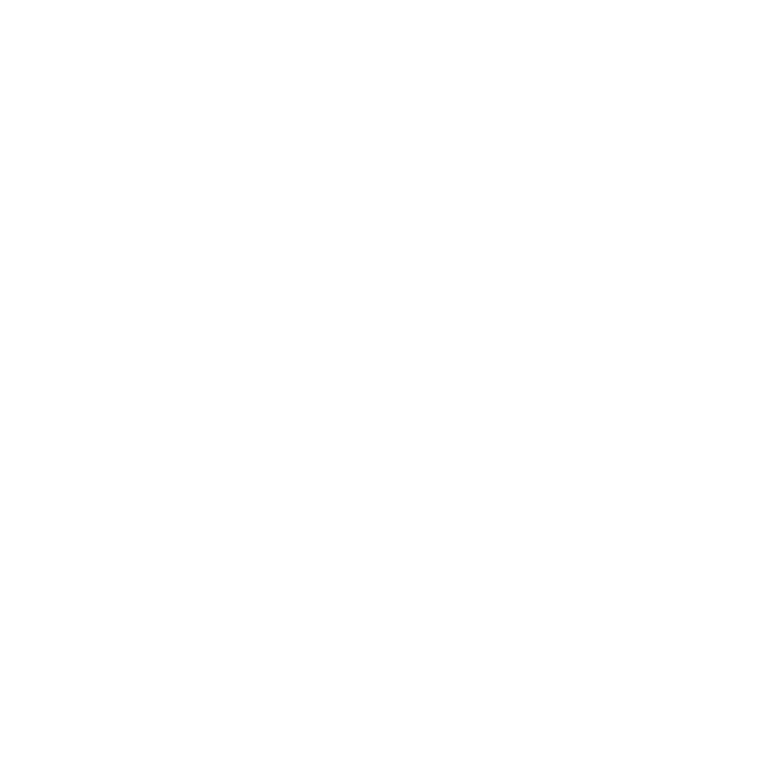
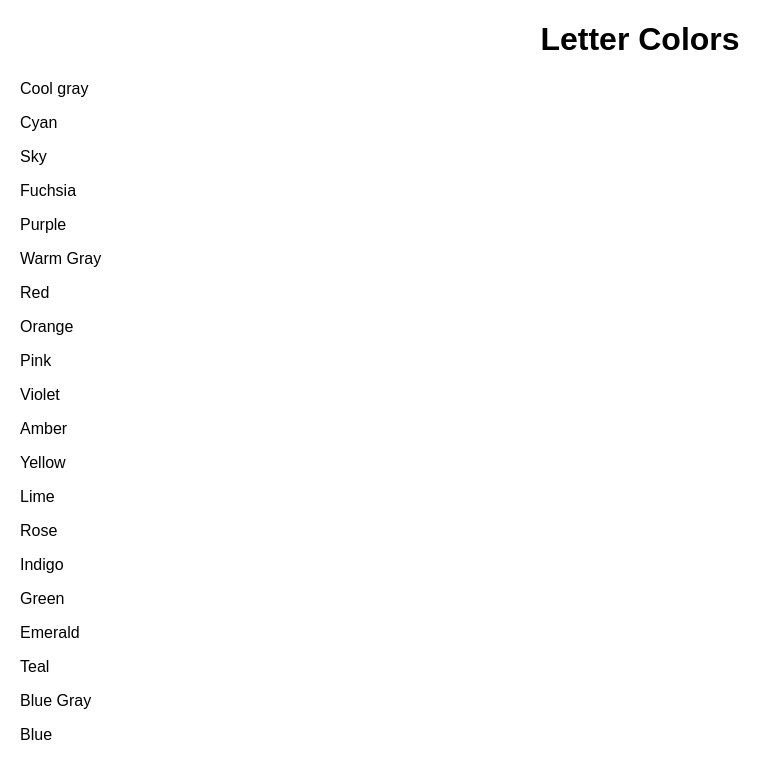
Before and after one commit to NepyAnna/letter_colors, a plain HTML site: page index.html in a window 1280 px wide. Shown: the whole page, without its empty margins (0-782 px from the left). Drawn offline with Linux system fonts and the light colour scheme.

Commit message:
added color divs to html

```diff
--- a/index.html
+++ b/index.html
@@ -1,11 +1,50 @@
 <!DOCTYPE html>
-<html lang="en">
+<html lang="es">
 <head>
     <meta charset="UTF-8">
     <meta name="viewport" content="width=device-width, initial-scale=1.0">
-    <title>Document</title>
+    <link rel="stylesheet" href="styles/style.css">
+    <title>Letter Colors</title>
 </head>
 <body>
+    <header>
+        <h1>Letter Colors</h1>
+    </header>
+    <main>
+        <div class="container">
+            <div class="column">
+              <p class="cool-gray">Cool gray</p>
+              <p class="cyan">Cyan</p>
+              <p class="sky">Sky</p>
+              <p class="fuchsia">Fuchsia</p>
+              <p class="purple">Purple</p>
+            </div>
+            <div class="column">
+              <p class="warm-gray">Warm Gray</p>
+              <p class="red">Red</p>
+              <p class="orange">Orange</p>
+              <p class="pink">Pink</p>
+              <p class="violet">Violet</p>
+            </div>
+            <div class="column">
+              <p class="amber">Amber</p>
+              <p class="yellow">Yellow</p>
+              <p class="lime">Lime</p>
+              <p class="rose">Rose</p>
+              <p class="indigo">Indigo</p>
+            </div>
+            <div class="column">
+              <p class="green">Green</p>
+              <p class="emerald">Emerald</p>
+              <p class="teal">Teal</p>
+              <p class="blue-gray">Blue Gray</p>
+              <p class="blue">Blue</p>
+            </div>
+          </div>
+    </main>
 
+    <footer>
+
+    </footer>
 </body>
 </html>
--- a/styles/style.css
+++ b/styles/style.css
@@ -0,0 +1,8 @@
+body {
+    font-family: Arial, sans-serif;
+    margin: 20px;
+}
+
+h1 {
+    text-align: center;
+}
```
